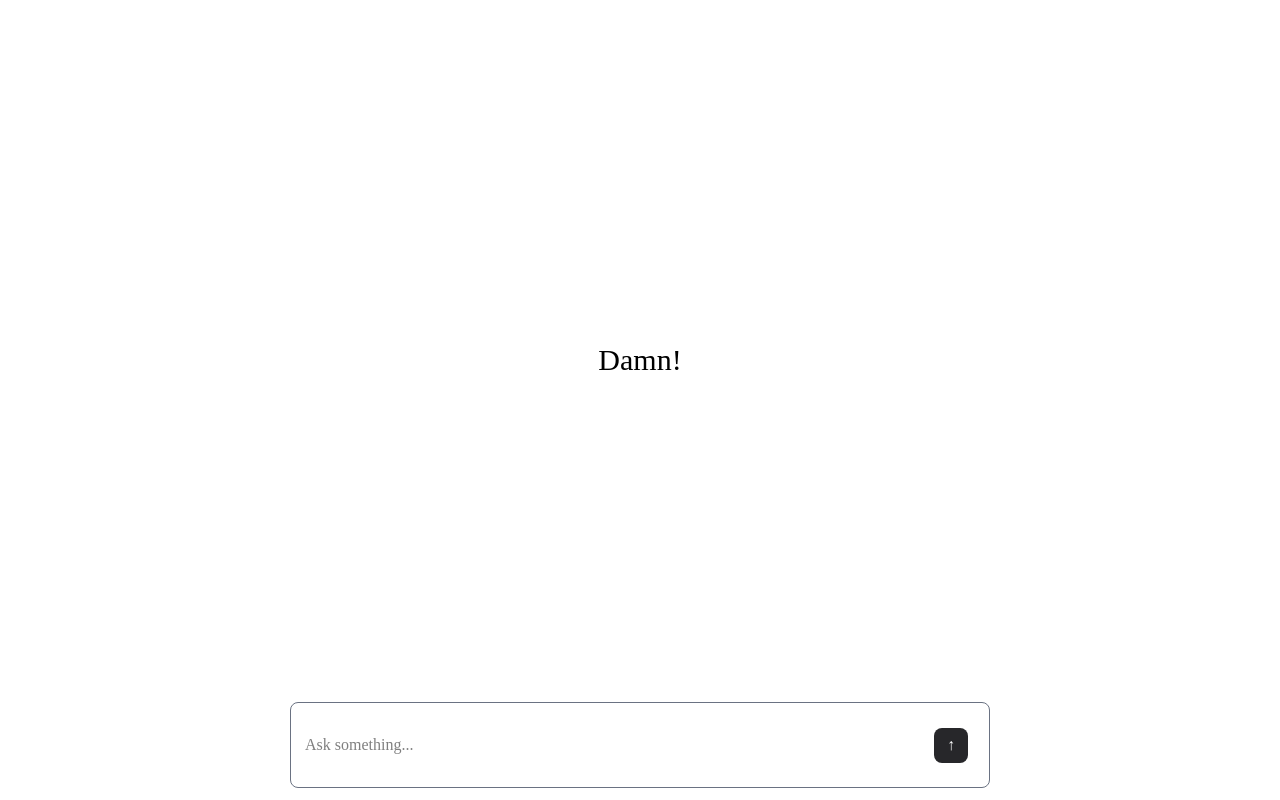
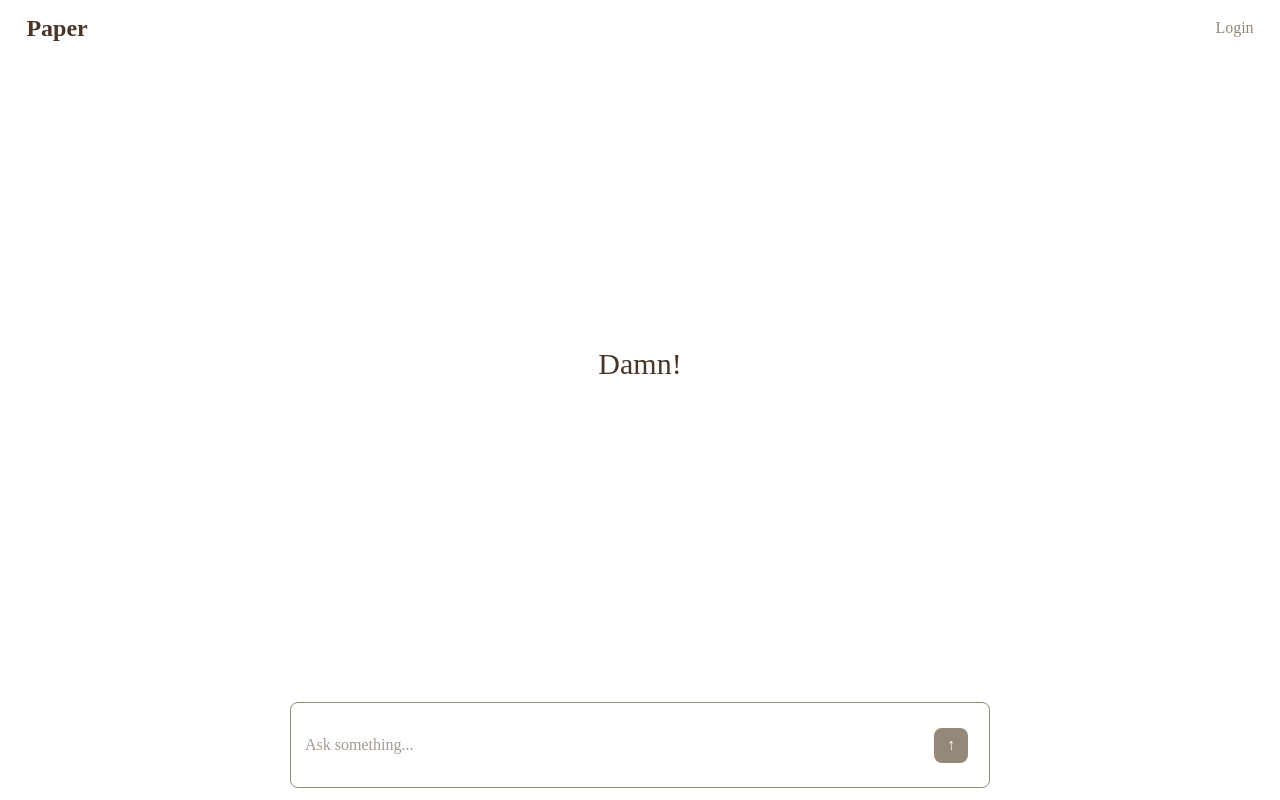
Before and after one commit to SujalAgre/paper, a Next.js app: page / in a window 1280 px wide. Built offline with nearby package versions, Linux system fonts and the light colour scheme.

Commit message:
improve interface

```diff
--- a/app/globals.css
+++ b/app/globals.css
@@ -15,3 +15,7 @@ body {
   outline: none;
   font-family: 'Times New Roman', Times, serif;
 }
+
+code {
+  font-family: monospace;
+}
--- a/app/page.tsx
+++ b/app/page.tsx
@@ -1,108 +1,12 @@
 "use client"
-import MarkdownRenderer from "@/components/MarkdownRenderer";
-import { useRef, useState, useEffect, use } from "react";
 
-type chat = {
-  role: "user" | "assistant";
-  content: string;
-}
-
-
+import Interface from "@/components/Interface";
 
 export default function Home() {
-  const [input, setInput] = useState("");
-  const [chat, setChat] = useState<chat[]>([]);
-  const [currentMessage, setCurrentMessage] = useState<string | null>(null)
-  const textareaRef = useRef<HTMLTextAreaElement>(null);
-
-  const startupMessages = ["Hmmmmmmmm..", "What's brewing upstairs?", 'print("welcome")', "Awesome", "btw i like playing minecraft", "Yayy!", "Yessir!", "Damn!"]
-
-  useEffect(() => {
-    setCurrentMessage(startupMessages[randomMessage()]);
-  }, []);
-
-  const randomMessage = () => {
-    return Math.floor(Math.random() * startupMessages.length)
-  }
-
-  const handleInput = (e: React.ChangeEvent<HTMLTextAreaElement>) => {
-    const textarea = textareaRef.current;
-    if (textarea) {
-      textarea.style.height = "auto"; // Reset height
-      textarea.style.height = textarea.scrollHeight + "px"; // Set to content height
-    }
-    setInput(e.target.value);
-  };
-
-  const askGPT = async () => {
-    const newMessage: chat = { role: "user", content: input }
-    setInput("");
-    const textarea = textareaRef.current;
-    if (textarea) {
-      textarea.style.height = "auto";
-    }
-
-    const response = await fetch("/api/ask", {
-      method: "POST",
-      headers: {
-        "Content-Type": "application/json",
-      },
-      body: JSON.stringify({
-        chat: [...chat, newMessage],
-      }),
-    });
-
-    setChat(prev => [...prev, newMessage])
-    const data = await response.json()
-    console.log(data)
-    setChat(prev => [...prev, { role: "assistant", content: data.reply }])
-  }
 
   return (
     <>
-      <div className="h-screen overflow-y-scroll flex flex-col items-center pt-10 pb-30  text-[#000000]">
-        {chat.length !== 0 ? (
-          chat.map((chat, index) => {
-            if (chat.role == "user") {
-              return (
-                <div key={index} className="w-[700px] flex justify-end mb-5">
-                  <div className="bg-[#f1f1f1] p-3 rounded-md max-w-[70%]">
-                    <p>{chat.content}</p>
-                  </div>
-                </div>
-              )
-            } else if (chat.role == "assistant") {
-              return (
-                <div key={index} className="w-[700px]">
-                  <MarkdownRenderer content={chat.content} />
-                </div>
-              );
-            }
-          })
-        ) : (
-          <div className="w-full h-full flex justify-center items-center text-3xl">
-            {currentMessage}
-          </div>
-        )}
-
-        <div className="bg-[#ffffff] flex justify-center items-center z-10 absolute bottom-0 pb-3">
-          <div className={` bg-[#ffffff] flex border-1 border-gray-500 rounded-lg w-[700px] justify-between items-center`}>
-            <textarea
-              ref={textareaRef}
-              className="ml-[2%] w-full resize-none mt-[30px] mb-[30px] overflow-auto max-h-[200px]"
-              onChange={handleInput}
-              value={input}
-              placeholder="Ask something..."
-              rows={1}
-            />
-            <button onClick={askGPT} className="w-[38px] h-[35px] bg-zinc-800 text-[#ffffff] rounded-lg mr-[3%]">↑</button>
-          </div>
-        </div>
-
-
-      </div>
-
-
+      <Interface/>
     </>
   );
 }
--- /dev/null
+++ b/components/Interface.tsx
@@ -0,0 +1,121 @@
+"use client"
+import MarkdownRenderer from "@/components/MarkdownRenderer";
+import { useRef, useState, useEffect, use } from "react";
+
+type chat = {
+  role: "user" | "assistant" | "system";
+  content: string | null;
+}
+
+const Interface = () => {
+  const [input, setInput] = useState<string | null>(null);
+  const [chat, setChat] = useState<chat[]>([]);
+  const [currentMessage, setCurrentMessage] = useState<string | null>(null)
+  const textareaRef = useRef<HTMLTextAreaElement>(null);
+
+  const startupMessages = ["Hmmmmmmmm..", "What's brewing upstairs?", 'print("welcome")', "Awesome", "btw i like playing minecraft", "Yayy!", "Yessir!", "Damn!"]
+
+  useEffect(() => {
+    setCurrentMessage(startupMessages[randomMessage()]);
+  }, []);
+
+  const randomMessage = () => {
+    return Math.floor(Math.random() * startupMessages.length)
+  }
+
+  const handleInput = (e: React.ChangeEvent<HTMLTextAreaElement>) => {
+    const textarea = textareaRef.current;
+    if (textarea) {
+      textarea.style.height = "auto"; // Reset height
+      textarea.style.height = textarea.scrollHeight + "px"; // Set to content height
+    }
+    setInput(e.target.value);
+  };
+
+  const askGPT = async () => {
+    const newMessage: chat = { role: "user", content: input }
+    setInput("");
+    const textarea = textareaRef.current;
+    if (textarea) {
+      textarea.style.height = "auto";
+    }
+
+    const response = await fetch("/api/ask", {
+      method: "POST",
+      headers: {
+        "Content-Type": "application/json",
+      },
+      body: JSON.stringify({
+        chat: [...chat, newMessage],
+      }),
+    });
+
+    setChat(prev => [...prev, newMessage])
+    const data = await response.json()
+    console.log(data)
+    setChat(prev => [...prev, { role: "assistant", content: data.reply }])
+  }
+
+  return (
+    <>
+
+      <div className="h-screen overflow-y-scroll flex flex-col items-center text-[#4B352A]">
+        <div className="absolute w-[99%] pt-3 flex justify-between items-center bg-[#ffffff]">
+          <a href="/" className="text-2xl font-bold ml-5 text-[#4B352A]">Paper</a>
+          <a href="" className="mr-5 text-[#948979] hover:text-[#756e61]">Login</a>
+        </div>
+        <div className="pt-12 pb-30 h-[100%]">
+          {chat.length !== 0 ? (
+            chat.map((chat, index) => {
+              if (chat.role == "user") {
+                return (
+                  <div key={index} className="w-[700px] flex justify-end mb-5">
+                    <div className="bg-[#f5f1ea] p-3 rounded-md max-w-[70%]">
+                      <p>{chat.content}</p>
+                    </div>
+                  </div>
+                )
+              } else if (chat.role == "assistant") {
+                return (
+                  <div key={index} className="w-[700px]">
+                    <MarkdownRenderer content={chat.content} />
+                  </div>
+                );
+              }
+            })
+          ) : (
+            <div className="w-full h-full flex justify-center items-center text-3xl text-[#4B352A]">
+              {currentMessage}
+            </div>
+          )}
+        </div>
+
+
+        <div className="bg-[#ffffff] flex justify-center items-center z-10 absolute bottom-0 pb-3">
+          <div className={` bg-[#ffffff] flex border-1 border-[#948979] rounded-lg w-[700px] justify-between items-center`}>
+            <textarea
+              ref={textareaRef}
+              className="ml-[2%] w-full resize-none mt-[30px] mb-[30px] overflow-auto max-h-[200px]"
+              onChange={handleInput}
+              value={input ? input : ''}
+              placeholder="Ask something..."
+              rows={1}
+              onKeyDown={(e) => {
+                if (e.key == "Enter" && !e.shiftKey) {
+                  e.preventDefault()
+                  askGPT();
+                }
+              }}
+            />
+            <button onClick={askGPT} className="w-[38px] h-[35px] bg-[#948979] hover:bg-[#867d6f] cursor-pointer text-[#ffffff] rounded-lg mr-[3%]" disabled={!input}>↑</button>
+          </div>
+        </div>
+      </div>
+
+
+
+    </>
+  );
+}
+
+export default Interface
--- a/components/MarkdownRenderer.tsx
+++ b/components/MarkdownRenderer.tsx
@@ -4,7 +4,7 @@ import remarkGfm from "remark-gfm";
 import { Components } from "react-markdown";
 
 type MarkdownRendererProps = {
-    content: string;
+    content: string | null;
     inline?: boolean;
     className?: string;
 }
@@ -17,7 +17,7 @@ const MarkdownRenderer: React.FC<MarkdownRendererProps> = ({
     const components: Components = {
         h1: ({ node, ...props }) => <h1 className="text-3xl font-bold mt-6 mb-4" {...props} />,
         h2: ({ node, ...props }) => <h2 className="text-2xl font-semibold mt-5 mb-3" {...props} />,
-        h3: ({ node, ...props }) => <h3 className="text-xl font-medium mt-4 mb-2" {...props} />,
+        h3: ({ node, ...props }) => <h3 className="text-xl font-semibold mt-4 mb-2" {...props} />,
         h4: ({ node, ...props }) => <h4 className="text-lg font-medium mt-3 mb-2" {...props} />,
         h5: ({ node, ...props }) => <h5 className="text-base font-medium mt-2 mb-1" {...props} />,
         h6: ({ node, ...props }) => <h6 className="text-sm font-medium mt-2 mb-1" {...props} />,
@@ -40,7 +40,7 @@ const MarkdownRenderer: React.FC<MarkdownRendererProps> = ({
         li: ({ node, ...props }) => <li className="mb-1" {...props} />,
         a: ({ node, ...props }) => (
             <a
-                className="text-blue-600 underline hover:text-blue-800 focus:outline-none focus:ring-2 focus:ring-blue-500 focus:ring-opacity-50"
+                className="text-[#948979] underline hover:text-[#756e61] focus:outline-none"
                 target="_blank"
                 rel="noopener noreferrer"
                 {...props}
@@ -59,11 +59,11 @@ const MarkdownRenderer: React.FC<MarkdownRendererProps> = ({
         code: ({ node, ...props }) => {
             const isInline = !props.className?.includes('language-');
             return isInline
-                ? <code className="bg-gray-100 px-1 py-0.5 rounded text-sm font-mono" {...props} />
-                : <code className="block bg-gray-100 p-4 rounded-lg text-sm font-mono overflow-x-auto whitespace-pre" {...props} />
+                ? <code className="bg-[#f5f1ea] px-1 py-0.5 rounded text-sm font-mono" {...props} />
+                : <code className="block bg-[#f5f1ea] p-4 rounded-lg text-sm font-mono overflow-x-auto whitespace-pre" {...props} />
         },
         pre: ({ node, ...props }) => (
-            <pre className="bg-gray-100 p-4 rounded-lg overflow-x-auto my-4" {...props} />
+            <pre className="bg-[#f5f1ea] p-4 rounded-lg overflow-x-auto my-4" {...props} />
         ),
 
         // Table styling
```
